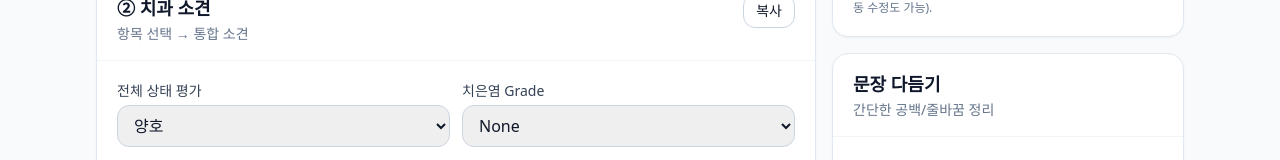
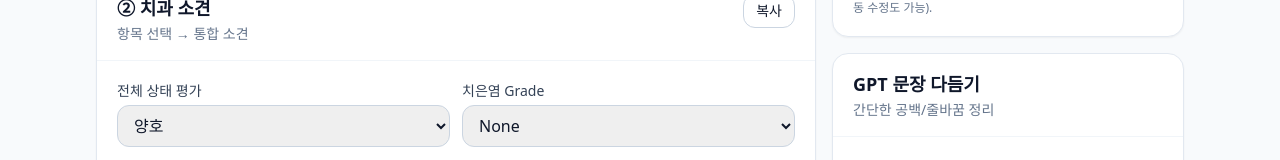
Before and after one commit to hodewdew-creator/BS_health_report_editor, a React (Vite) app: page / in a window 1280 px wide. Shown: the part 741-901 px from the top of the page. Built offline with nearby package versions, Linux system fonts and the light colour scheme.

Commit message:
Update App.jsx

```diff
--- a/src/App.jsx
+++ b/src/App.jsx
@@ -583,7 +583,7 @@ function PolisherPanel(){
   const [out, setOut] = useState("");
   function tidy(text){ return text.replace(/\s+\./g, ".").replace(/\s{2,}/g, " ").replace(/\n{3,}/g, "\n\n").trim(); }
   return (
-    <Card title="문장 다듬기" subtitle="간단한 공백/줄바꿈 정리">
+    <Card title="GPT 문장 다듬기" subtitle="간단한 공백/줄바꿈 정리">
       <Field label="원문"><TextArea value={input} onChange={setInput} rows={6} placeholder="자유 입력" /></Field>
       <div className="mt-2 flex items-center gap-2">
         <button onClick={()=> setOut(tidy(input))} className="rounded-xl bg-slate-900 text-white px-4 py-2">문장 다듬기</button>
```
